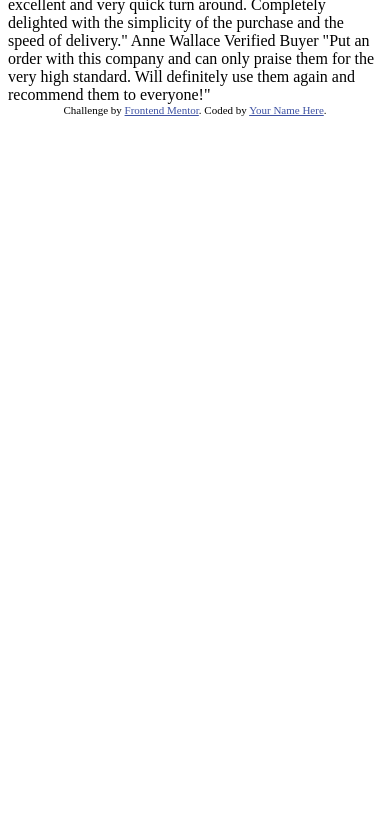
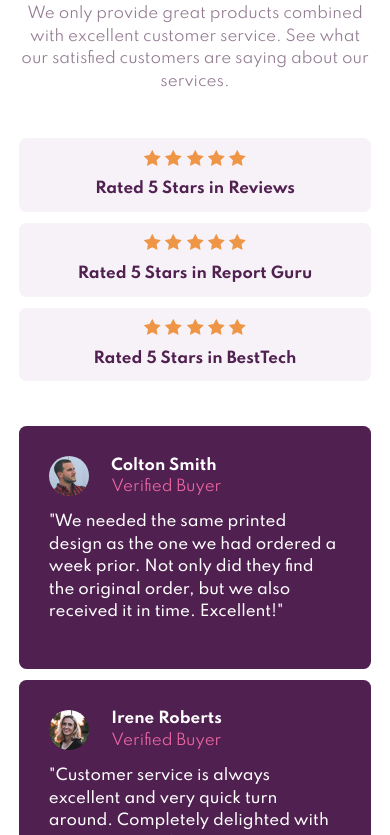
Before and after one commit to nginocchio/social-proof, a plain HTML site: page index.html in a window 390 px wide. Shown: the part 174-1009 px from the top of the page. Before the commit the page ends 844 px from the top, so only its background shows below. Drawn offline with Linux system fonts and the light colour scheme.

Commit message:
mobile styles

```diff
--- a/index.html
+++ b/index.html
@@ -3,6 +3,7 @@
   <head>
     <meta charset="UTF-8" />
     <meta name="viewport" content="width=device-width, initial-scale=1.0" />
+    <link rel="stylesheet" href="style.css" />
     <!-- displays site properly based on user's device -->
 
     <link
@@ -26,31 +27,110 @@
     </style>
   </head>
   <body>
-    10,000+ of our users love our products.
+    <main class="main">
+      <div class="grabber">
+        <h1 class="headline">10,000+ of our users love our products.</h1>
+        <p class="lead">
+          We only provide great products combined with excellent customer
+          service. See what our satisfied customers are saying about our
+          services.
+        </p>
+      </div>
 
-    We only provide great products combined with excellent customer service.
-    See what our satisfied customers are saying about our services.
+      <!-- Review Section -->
+      <ul class="reviews">
+        <li class="review">
+          <div class="stars">
+            <img src="images/icon-star.svg" alt="review star" />
+            <img src="images/icon-star.svg" alt="review star" />
+            <img src="images/icon-star.svg" alt="review star" />
+            <img src="images/icon-star.svg" alt="review star" />
+            <img src="images/icon-star.svg" alt="review star" />
+          </div>
+          <p class="reviewed-by">Rated 5 Stars in Reviews</p>
+        </li>
+        <li class="review">
+          <div class="stars">
+            <img src="images/icon-star.svg" alt="review star" />
+            <img src="images/icon-star.svg" alt="review star" />
+            <img src="images/icon-star.svg" alt="review star" />
+            <img src="images/icon-star.svg" alt="review star" />
+            <img src="images/icon-star.svg" alt="review star" />
+          </div>
+          <p class="reviewed-by">Rated 5 Stars in Report Guru</p>
+        </li>
+        <li class="review">
+          <div class="stars">
+            <img src="images/icon-star.svg" alt="review star" />
+            <img src="images/icon-star.svg" alt="review star" />
+            <img src="images/icon-star.svg" alt="review star" />
+            <img src="images/icon-star.svg" alt="review star" />
+            <img src="images/icon-star.svg" alt="review star" />
+          </div>
+          <p class="reviewed-by">Rated 5 Stars in BestTech</p>
+        </li>
+      </ul>
 
-    Rated 5 Stars in Reviews
-    Rated 5 Stars in Report Guru
-    Rated 5 Stars in BestTech
+      <!-- Testimonial Section -->
+      <ul class="testimonials">
+        <li class="testimonial">
+          <div class="user">
+            <img
+              class="avatar"
+              src="images/image-colton.jpg"
+              alt="user profile image"
+            />
+            <div class="user-info">
+              <div class="user-name">Colton Smith</div>
+              <span class="verified">Verified Buyer</span>
+            </div>
+          </div>
+          <p class="testimonial-text">
+            "We needed the same printed design as the one we had ordered a week
+            prior. Not only did they find the original order, but we also
+            received it in time. Excellent!"
+          </p>
+        </li>
+        <li class="testimonial">
+          <div class="user">
+            <img
+              class="avatar"
+              src="images/image-irene.jpg"
+              alt="user profile image"
+            />
+            <div class="user-info">
+              <div class="user-name">Irene Roberts</div>
+              <span class="verified">Verified Buyer</span>
+            </div>
+          </div>
+          <p class="testimonial-text">
+            "Customer service is always excellent and very quick turn around.
+            Completely delighted with the simplicity of the purchase and the
+            speed of delivery."
+          </p>
+        </li>
+        <li class="testimonial">
+          <div class="user">
+            <img
+              class="avatar"
+              src="images/image-anne.jpg"
+              alt="user profile image"
+            />
+            <div class="user-info">
+              <div class="user-name">Anne Wallace</div>
+              <span class="verified">Verified Buyer</span>
+            </div>
+          </div>
+          <p class="testimonial-text">
+            "Put an order with this company and can only praise them for the
+            very high standard. Will definitely use them again and recommend
+            them to everyone!"
+          </p>
+        </li>
+      </ul>
+    </main>
 
-    Colton Smith
-    Verified Buyer
-    "We needed the same printed design as the one we had ordered a week prior.
-    Not only did they find the original order, but we also received it in time.
-    Excellent!"
-
-    Irene Roberts
-    Verified Buyer
-    "Customer service is always excellent and very quick turn around. Completely
-    delighted with the simplicity of the purchase and the speed of delivery."
-
-    Anne Wallace
-    Verified Buyer
-    "Put an order with this company and can only praise them for the very high
-    standard. Will definitely use them again and recommend them to everyone!"
-
+    <!-- Footer Section -->
     <div class="attribution">
       Challenge by
       <a href="https://www.frontendmentor.io?ref=challenge" target="_blank"
--- a/style.css
+++ b/style.css
@@ -0,0 +1,169 @@
+@import url("https://fonts.googleapis.com/css2?family=Spartan:wght@400;500;700&display=swap");
+
+*,
+*::before,
+*::after {
+  box-sizing: border-box;
+}
+
+:root {
+  /* Typography */
+  --ff-spartan: "Spartan", sans-serif;
+  --fw-medium: 500;
+  --fw-bold: 700;
+  --fs-body: 0.9375rem;
+  --lh-paragraph: 1.5;
+
+  /* Colors */
+  --clr-magenta: hsl(300, 43%, 22%);
+  --clr-pink: hsl(333, 80%, 67%);
+  --clr-dark-gray-magenta: hsl(303, 10%, 53%);
+  --clr-light-gray-magenta: hsl(300, 24%, 96%);
+  --clr-white: hsl(0, 0%, 100%);
+
+  /* Misc */
+  --rounded: 0.5em;
+  --circle: 50%;
+}
+
+p {
+  line-height: var(--lh-paragraph);
+}
+
+body {
+  font-size: var(--fs-body);
+  margin: 0 1.25em;
+  font-family: var(--ff-spartan);
+}
+
+main {
+  margin: 4em 0;
+}
+
+.grabber,
+.reviews {
+  margin-bottom: 3em;
+}
+
+.headline {
+  color: var(--clr-magenta);
+  font-size: 2rem;
+  max-width: 85%;
+  margin-left: auto;
+  margin-right: auto;
+  text-align: center;
+  line-height: 1;
+}
+
+.lead {
+  color: var(--clr-dark-gray-magenta);
+  text-align: center;
+  max-width: max-content;
+}
+
+.reviews {
+  list-style-type: none;
+  padding: 0;
+}
+
+.review {
+  background-color: var(--clr-light-gray-magenta);
+  border-radius: var(--rounded);
+  padding: 0.25em 0.75em;
+  display: flex;
+  flex-direction: column;
+  align-items: center;
+  color: var(--clr-magenta);
+  font-weight: var(--fw-bold);
+}
+
+.reviewed-by {
+  margin: 0.5em 0;
+}
+
+.stars {
+  margin-top: 0.5em;
+}
+
+.review + .review {
+  margin-top: 0.75em;
+}
+
+.testimonials {
+  list-style-type: none;
+  padding: 0;
+}
+
+.testimonial {
+  background-color: var(--clr-magenta);
+  border-radius: var(--rounded);
+  padding: 2em;
+}
+
+.testimonial + .testimonial {
+  margin-top: 0.75em;
+}
+
+.user {
+  margin-bottom: 1em;
+  display: flex;
+  align-items: center;
+}
+
+.avatar {
+  border-radius: var(--circle);
+  width: 40px;
+  height: 40px;
+  margin-right: 1.5em;
+}
+
+.user-name {
+  color: var(--clr-white);
+  margin-bottom: 0.25em;
+  font-weight: var(--fw-bold);
+}
+
+.verified {
+  color: var(--clr-pink);
+}
+
+.testimonial-text {
+  color: var(--clr-white);
+  font-weight: var(--fw-medium);
+}
+
+@media screen and (min-width: 600px) {
+  body {
+    margin: 0 2em;
+  }
+
+  .review {
+    flex-direction: row;
+    justify-content: flex-start;
+  }
+
+  .stars {
+    margin: 0 2em;
+  }
+
+  .grabber {
+    grid-area: grabber-area;
+  }
+
+  .reviews {
+    grid-area: review-area;
+  }
+
+  .testimonials {
+    grid-area: content-area;
+  }
+
+  .main {
+    display: grid;
+    grid-template-columns: repeat(2, 1fr);
+    grid-column-gap: 50px;
+    grid-template-areas:
+      "grabber-area review-area"
+      "content-area content-area";
+  }
+}
```
